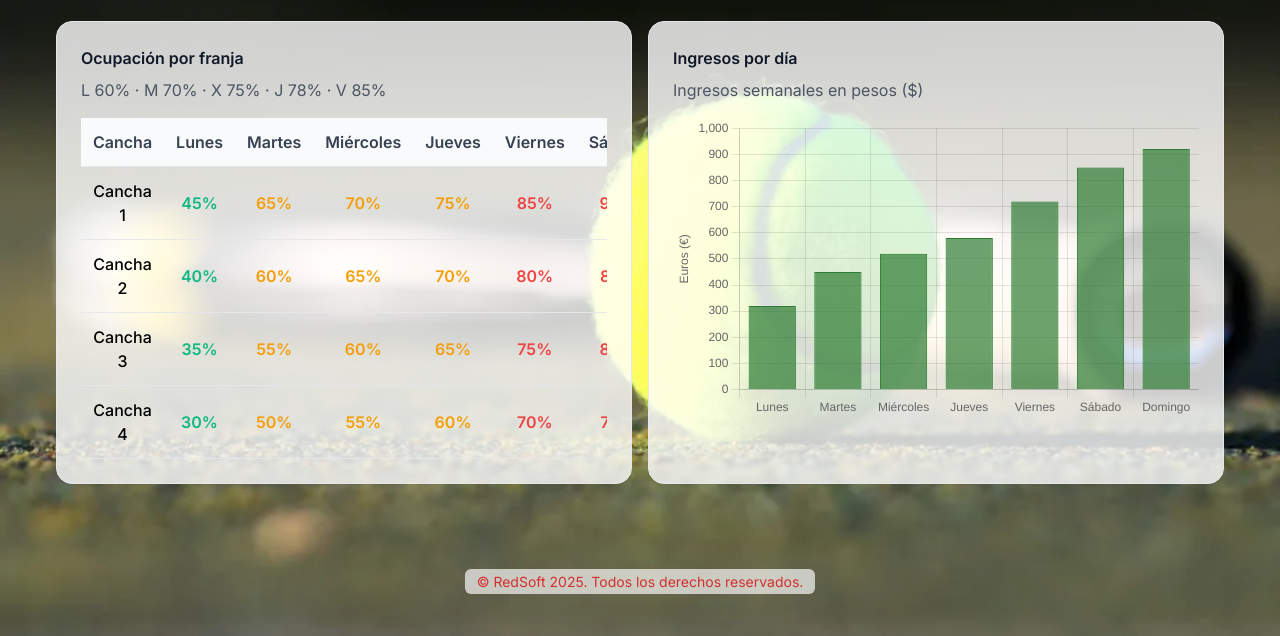
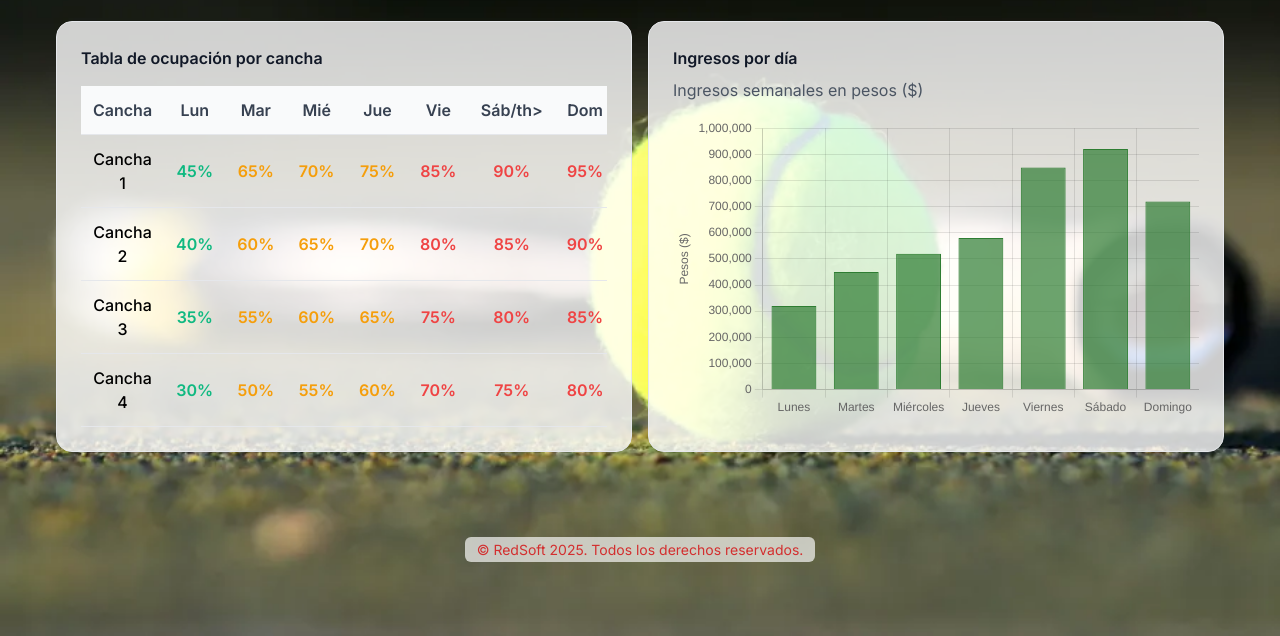
Before and after one commit to AgustinCFerrari/Proyecto_Integrador, a plain HTML site: page admin-reportes.html in a window 1280 px wide. Shown: the part 164-800 px from the top of the page. Drawn offline with nearby package versions, Linux system fonts and the light colour scheme.

Commit message:
Actualización
admin-reportes.html

```diff
--- a/admin-reportes.html
+++ b/admin-reportes.html
@@ -96,22 +96,19 @@
 <h2 class="text-3xl font-semibold text-white text-center mb-6">Reportes</h2>
 <section class="grid gap-4 md:grid-cols-2">
   <div class="card p-6">
-    <h3 class="font-semibold text-gray-900">Ocupación por franja</h3>
-    <p class="text-gray-600 mt-2">L 60% · M 70% · X 75% · J 78% · V 85%</p>
-
-    <!-- Tabla de ocupación por cancha -->
+    <h3 class="font-semibold text-gray-900">Tabla de ocupación por cancha</h3>
     <div class="table-container">
       <table class="ocupacion-table">
         <thead>
           <tr>
             <th>Cancha</th>
-            <th>Lunes</th>
-            <th>Martes</th>
-            <th>Miércoles</th>
-            <th>Jueves</th>
-            <th>Viernes</th>
-            <th>Sábado</th>
-            <th>Domingo</th>
+            <th>Lun</th>
+            <th>Mar</th>
+            <th>Mié</th>
+            <th>Jue</th>
+            <th>Vie</th>
+            <th>Sáb/th>
+            <th>Dom</th>
           </tr>
         </thead>
         <tbody>
@@ -208,8 +205,8 @@
       data: {
         labels: ['Lunes', 'Martes', 'Miércoles', 'Jueves', 'Viernes', 'Sábado', 'Domingo'],
         datasets: [{
-          label: 'Ingresos (€)',
-          data: [320, 450, 520, 580, 720, 850, 920],
+          label: 'Ingresos ($)',
+          data: [320000, 450000, 520000, 580000, 850000, 920000, 720000],
           backgroundColor: [
             'rgba(46, 125, 50, 0.7)',
             'rgba(46, 125, 50, 0.7)',
@@ -239,7 +236,7 @@
             beginAtZero: true,
             title: {
               display: true,
-              text: 'Euros (€)'
+              text: 'Pesos ($)'
             }
           }
         },
```
